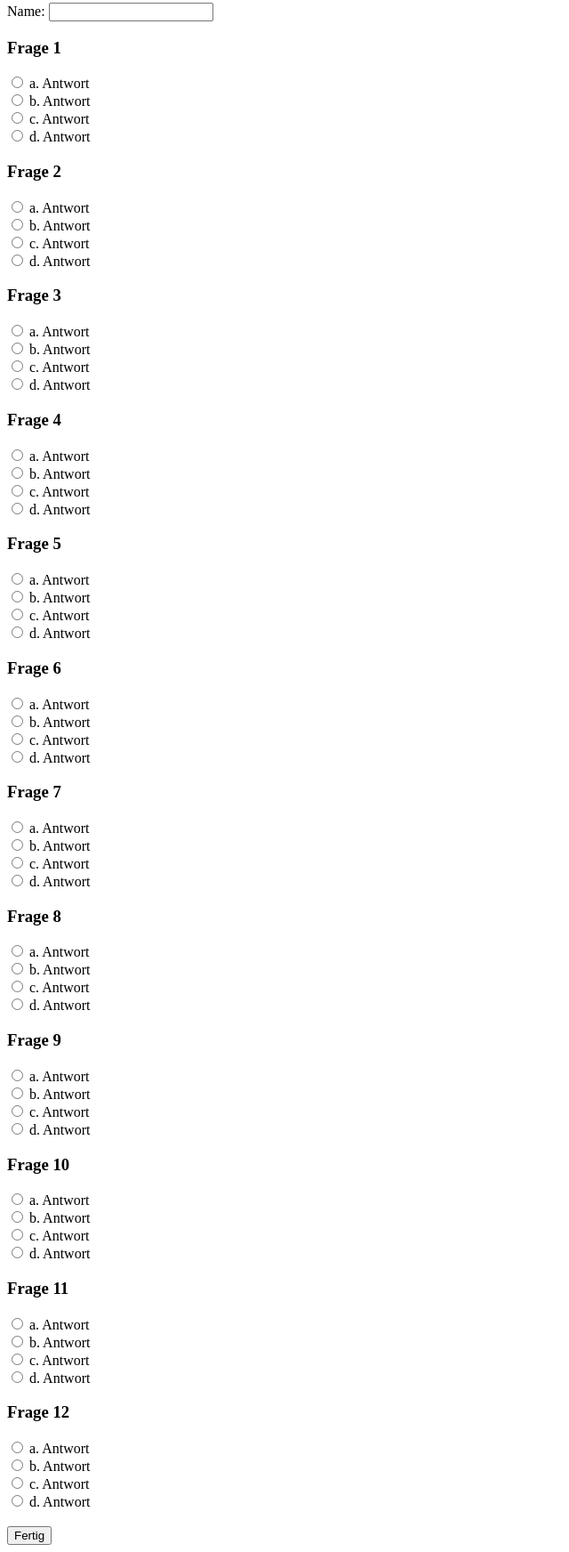
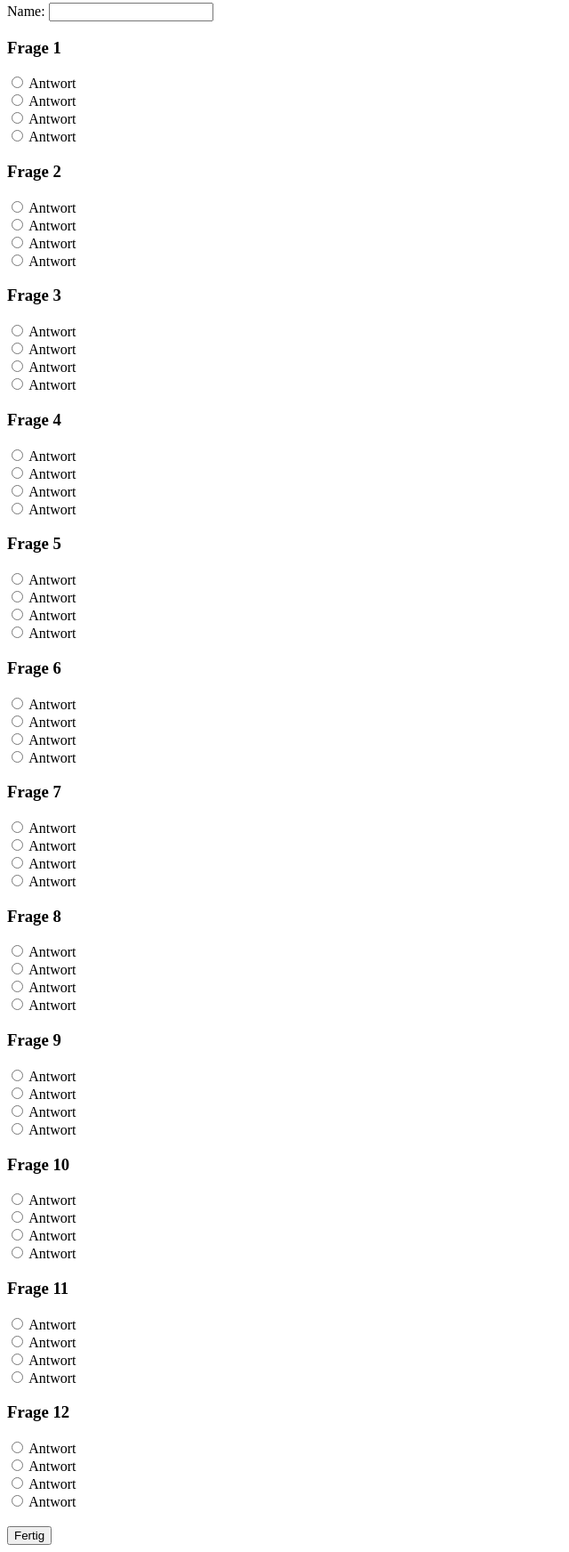
Before and after one commit to draffelberg/QuizMaster, a plain HTML site: page index.html in a window 1280 px wide. Shown: the part 77-1821 px from the top of the page at 89% size, without its empty margins (0-640 px from the left). Drawn offline with Linux system fonts and the light colour scheme.

Commit message:
backend + frontend complete; JSON-File customized

```diff
--- a/index.html
+++ b/index.html
@@ -9,96 +9,94 @@
     <div id="container">
         <header>
             <h1>Willkommen zum Quiz</h1>
-            <script src="game.js"></script>
         </header>
-
         <section>
-            <form name="nameForm"">Name:
+            <form name="nameForm">Name:
             <input type="text" name="name">
             </form>
 
             <div id="resultat"></div>
 
             <form name="quizForm" onsubmit="return submitAnswers()">
-            <h3>Frage 1</h3>
-            <input type="radio" name="f1" value="a" id="f1a"> a. Antwort<br>
-            <input type="radio" name="f1" value="b" id="f1b"> b. Antwort<br>
-            <input type="radio" name="f1" value="c" id="f1c"> c. Antwort<br>
-            <input type="radio" name="f1" value="d" id="f1d"> d. Antwort<br>
+            <h3 id="f1">Frage 1</h3>
+            <input type="radio" name="rf1" value="1"> <label for="a" id="f1_1">Antwort</label><br>
+            <input type="radio" name="rf1" value="2"> <label for="a" id="f1_2">Antwort</label><br>
+            <input type="radio" name="rf1" value="3"> <label for="a" id="f1_3">Antwort</label><br>
+            <input type="radio" name="rf1" value="4"> <label for="a" id="f1_4">Antwort</label><br>
 
-            <h3>Frage 2</h3>
-            <input type="radio" name="f2" value="a" id="f2a"> a. Antwort<br>
-            <input type="radio" name="f2" value="b" id="f2b"> b. Antwort<br>
-            <input type="radio" name="f2" value="c" id="f2c"> c. Antwort<br>
-            <input type="radio" name="f2" value="d" id="f2d"> d. Antwort<br>
+            <h3 id="f2">Frage 2</h3>
+            <input type="radio" name="rf2" value="1">  <label for="a" id="f2_1">Antwort</label><br>
+            <input type="radio" name="rf2" value="2">  <label for="a" id="f2_2">Antwort</label><br>
+            <input type="radio" name="rf2" value="3"> <label for="a"  id="f2_3">Antwort</label><br>
+            <input type="radio" name="rf2" value="4"> <label for="a"  id="f2_4">Antwort</label><br>
 
-            <h3>Frage 3</h3>
-            <input type="radio" name="f3" value="a" id="f3a"> a. Antwort<br>
-            <input type="radio" name="f3" value="b" id="f3b"> b. Antwort<br>
-            <input type="radio" name="f3" value="c" id="f3c"> c. Antwort<br>
-            <input type="radio" name="f3" value="d" id="f3d"> d. Antwort<br>
+            <h3 id="f3">Frage 3</h3>
+            <input type="radio" name="rf3" value="1">  <label for="a" id="f3_1">Antwort</label><br>
+            <input type="radio" name="rf3" value="2">  <label for="a" id="f3_2">Antwort</label><br>
+            <input type="radio" name="rf3" value="3"> <label for="a"  id="f3_3">Antwort</label><br>
+            <input type="radio" name="rf3" value="4"> <label for="a"  id="f3_4">Antwort</label><br>
 
-            <h3>Frage 4</h3>
-            <input type="radio" name="f4" value="a" id="f4a"> a. Antwort<br>
-            <input type="radio" name="f4" value="b" id="f4b"> b. Antwort<br>
-            <input type="radio" name="f4" value="c" id="f4c"> c. Antwort<br>
-            <input type="radio" name="f4" value="d" id="f4d"> d. Antwort<br>
+            <h3 id="f4">Frage 4</h3>
+            <input type="radio" name="rf4" value="1">  <label for="a" id="f4_1">Antwort</label><br>
+            <input type="radio" name="rf4" value="2">  <label for="a" id="f4_2">Antwort</label><br>
+            <input type="radio" name="rf4" value="3"> <label for="a"  id="f4_3">Antwort</label><br>
+            <input type="radio" name="rf4" value="4"> <label for="a"  id="f4_4">Antwort</label><br>
 
-            <h3>Frage 5</h3>
-            <input type="radio" name="f5" value="a" id="f5a"> a. Antwort<br>
-            <input type="radio" name="f5" value="b" id="f5b"> b. Antwort<br>
-            <input type="radio" name="f5" value="c" id="f5c"> c. Antwort<br>
-            <input type="radio" name="f5" value="d" id="f5d"> d. Antwort<br>
+            <h3 id="f5">Frage 5</h3>
+            <input type="radio" name="rf5" value="1">  <label for="a" id="f5_1">Antwort</label><br>
+            <input type="radio" name="rf5" value="2">  <label for="a" id="f5_2">Antwort</label><br>
+            <input type="radio" name="rf5" value="3"> <label for="a"  id="f5_3">Antwort</label><br>
+            <input type="radio" name="rf5" value="4"> <label for="a"  id="f5_4">Antwort</label><br>
 
-            <h3>Frage 6</h3>
-            <input type="radio" name="f6" value="a" id="f6a"> a. Antwort<br>
-            <input type="radio" name="f6" value="b" id="f6b"> b. Antwort<br>
-            <input type="radio" name="f6" value="c" id="f6c"> c. Antwort<br>
-            <input type="radio" name="f6" value="d" id="f6d"> d. Antwort<br>
+            <h3 id="f6">Frage 6</h3>
+            <input type="radio" name="rf6" value="1">  <label for="a" id="f6_1">Antwort</label><br>
+            <input type="radio" name="rf6" value="2">  <label for="a" id="f6_2">Antwort</label><br>
+            <input type="radio" name="rf6" value="3"> <label for="a"  id="f6_3">Antwort</label><br>
+            <input type="radio" name="rf6" value="4"> <label for="a"  id="f6_4">Antwort</label><br>
 
-            <h3>Frage 7</h3>
-            <input type="radio" name="f7" value="a" id="f7a"> a. Antwort<br>
-            <input type="radio" name="f7" value="b" id="f7b"> b. Antwort<br>
-            <input type="radio" name="f7" value="c" id="f7c"> c. Antwort<br>
-            <input type="radio" name="f7" value="d" id="f7d"> d. Antwort<br>
+            <h3 id="f7">Frage 7</h3>
+            <input type="radio" name="rf7" value="1">  <label for="a" id="f7_1">Antwort</label><br>
+            <input type="radio" name="rf7" value="2">  <label for="a" id="f7_2">Antwort</label><br>
+            <input type="radio" name="rf7" value="3"> <label for="a"  id="f7_3">Antwort</label><br>
+            <input type="radio" name="rf7" value="4"> <label for="a"  id="f7_4">Antwort</label><br>
 
-            <h3>Frage 8</h3>
-            <input type="radio" name="f8" value="a" id="f8a"> a. Antwort<br>
-            <input type="radio" name="f8" value="b" id="f8b"> b. Antwort<br>
-            <input type="radio" name="f8" value="c" id="f8c"> c. Antwort<br>
-            <input type="radio" name="f8" value="d" id="f8d"> d. Antwort<br>
+            <h3 id="f8">Frage 8</h3>
+            <input type="radio" name="rf8" value="1">  <label for="a" id="f8_1">Antwort</label><br>
+            <input type="radio" name="rf8" value="2">  <label for="a" id="f8_2">Antwort</label><br>
+            <input type="radio" name="rf8" value="3"> <label for="a"  id="f8_3">Antwort</label><br>
+            <input type="radio" name="rf8" value="4"> <label for="a"  id="f8_4">Antwort</label><br>
 
-            <h3>Frage 9</h3>
-            <input type="radio" name="f9" value="a" id="f9a"> a. Antwort<br>
-            <input type="radio" name="f9" value="b" id="f9b"> b. Antwort<br>
-            <input type="radio" name="f9" value="c" id="f9c"> c. Antwort<br>
-            <input type="radio" name="f9" value="d" id="f9d"> d. Antwort<br>
+            <h3 id="f9">Frage 9</h3>
+            <input type="radio" name="rf9" value="1">  <label for="a" id="f9_1">Antwort</label><br>
+            <input type="radio" name="rf9" value="2">  <label for="a" id="f9_2">Antwort</label><br>
+            <input type="radio" name="rf9" value="3"> <label for="a"  id="f9_3">Antwort</label><br>
+            <input type="radio" name="rf9" value="4"> <label for="a"  id="f9_4">Antwort</label><br>
 
-            <h3>Frage 10</h3>
-            <input type="radio" name="f10" value="a" id="f10a"> a. Antwort<br>
-            <input type="radio" name="f10" value="b" id="f10b"> b. Antwort<br>
-            <input type="radio" name="f10" value="c" id="f10c"> c. Antwort<br>
-            <input type="radio" name="f10" value="d" id="f10d"> d. Antwort<br>
+            <h3 id="f10">Frage 10</h3>
+            <input type="radio" name="rf10" value="1">  <label for="a" id="f10_1">Antwort</label><br>
+            <input type="radio" name="rf10" value="2">  <label for="a" id="f10_2">Antwort</label><br>
+            <input type="radio" name="rf10" value="3"> <label for="a"  id="f10_3">Antwort</label><br>
+            <input type="radio" name="rf10" value="4"> <label for="a"  id="f10_4">Antwort</label><br>
 
-            <h3>Frage 11</h3>
-            <input type="radio" name="f11" value="a" id="f11a"> a. Antwort<br>
-            <input type="radio" name="f11" value="b" id="f11b"> b. Antwort<br>
-            <input type="radio" name="f11" value="c" id="f11c"> c. Antwort<br>
-            <input type="radio" name="f11" value="d" id="f11d"> d. Antwort<br>
+            <h3 id="f11">Frage 11</h3>
+            <input type="radio" name="rf11" value="1">  <label for="a" id="f11_1">Antwort</label><br>
+            <input type="radio" name="rf11" value="2">  <label for="a" id="f11_2">Antwort</label><br>
+            <input type="radio" name="rf11" value="3"> <label for="a"  id="f11_3">Antwort</label><br>
+            <input type="radio" name="rf11" value="4"> <label for="a"  id="f11_4">Antwort</label><br>
 
-            <h3>Frage 12</h3>
-            <input type="radio" name="f12" value="a" id="f12a"> a. Antwort<br>
-            <input type="radio" name="f12" value="b" id="f12b"> b. Antwort<br>
-            <input type="radio" name="f12" value="c" id="f12c"> c. Antwort<br>
-            <input type="radio" name="f12" value="d" id="f12d"> d. Antwort<br>
+            <h3 id="f12">Frage 12</h3>
+            <input type="radio" name="rf12" value="1">  <label for="a" id="f12_1">Antwort</label><br>
+            <input type="radio" name="rf12" value="2">  <label for="a" id="f12_2">Antwort</label><br>
+            <input type="radio" name="rf12" value="3"> <label for="a"  id="f12_3">Antwort</label><br>
+            <input type="radio" name="rf12" value="4"> <label for="a"  id="f12_4">Antwort</label><br>
 
             <br>
-            <input type="submit" value="Fertig">
+            <input type="submit" value="Fertig" id="submitbtn">
             </form>
         </section>
+        <script src="questions.json"></script>
+        <script src="game.js"></script>
+    </div>
 
-
-
-    </div>
 </body>
 </html>
```
